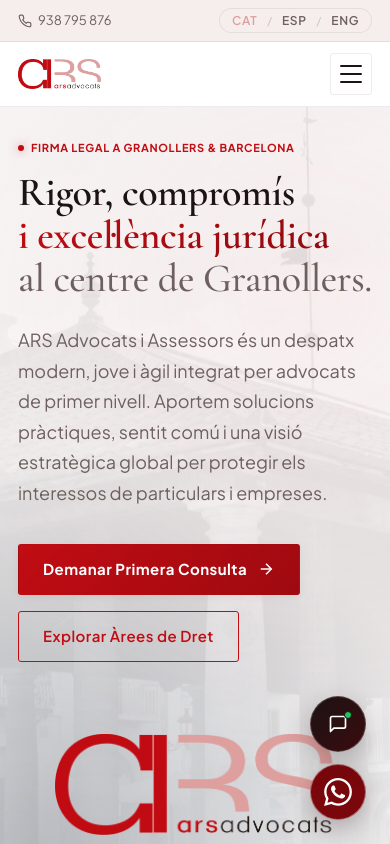
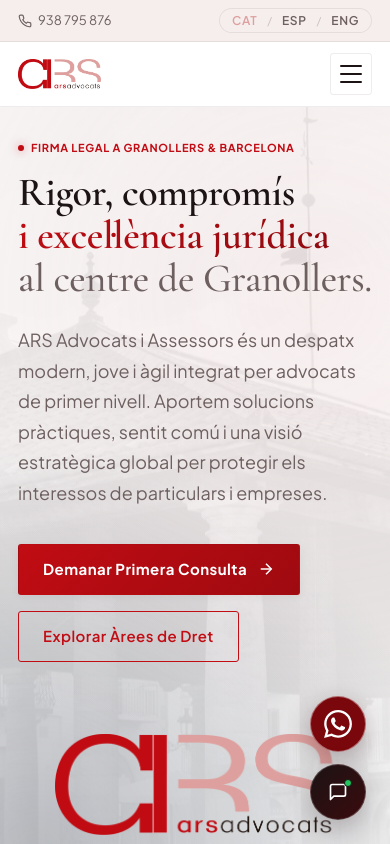
Before and after one commit to dga80/instaleads, a plain HTML site: page preview-chatbotAgent/index.html in a window 390 px wide. Shown: the top 844 px of the page. Drawn offline with nearby package versions, Linux system fonts and the light colour scheme.

Commit message:
Anchor Assistent Legal pill below WhatsApp aligned with hero CTAs (v6)

```diff
--- a/preview-chatbotAgent/chatbot.css
+++ b/preview-chatbotAgent/chatbot.css
@@ -5,13 +5,13 @@
 
 .ars-chat-launcher {
   position: fixed;
-  bottom: 92px;
+  bottom: 28px;
   right: 24px;
   z-index: 100;
   display: inline-flex;
   align-items: center;
   gap: 10px;
-  height: 52px;
+  height: 50px;
   padding: 0 20px 0 16px;
   background: linear-gradient(135deg, #1c1314 0%, #3a0b0e 100%);
   color: #ffffff;
@@ -27,6 +27,12 @@
               box-shadow 0.25s ease,
               background 0.25s ease,
               opacity 0.2s ease;
+}
+
+/* Position WhatsApp neatly above the primary Assistent Legal pill */
+.whatsapp-float {
+  bottom: 90px;
+  right: 24px;
 }
 
 .ars-chat-launcher:hover {
@@ -451,6 +457,11 @@
     height: 56px;
     padding: 0;
     justify-content: center;
+    bottom: 24px;
+    right: 24px;
+  }
+
+  .whatsapp-float {
     bottom: 92px;
     right: 24px;
   }
--- a/preview-chatbotAgent/index.html
+++ b/preview-chatbotAgent/index.html
@@ -98,7 +98,7 @@
   <link href="https://fonts.googleapis.com/css2?family=Cormorant+Garamond:ital,wght@0,500;0,600;0,700;1,400&family=Plus+Jakarta+Sans:wght@400;500;600;700&display=swap" rel="stylesheet">
 
   <link rel="stylesheet" href="styles.css?v=31">
-  <link rel="stylesheet" href="chatbot.css?v=5">
+  <link rel="stylesheet" href="chatbot.css?v=6">
 </head>
 <body data-lang="ca">
 
```
